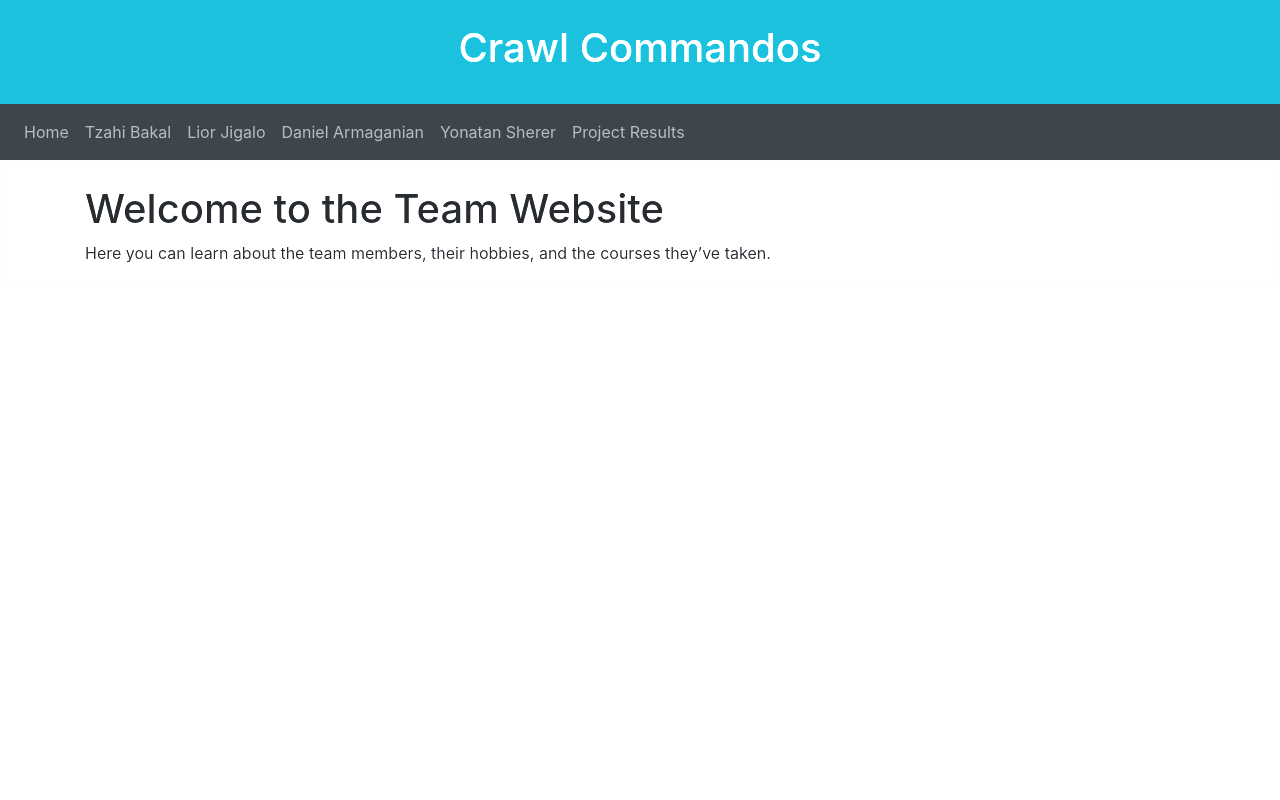
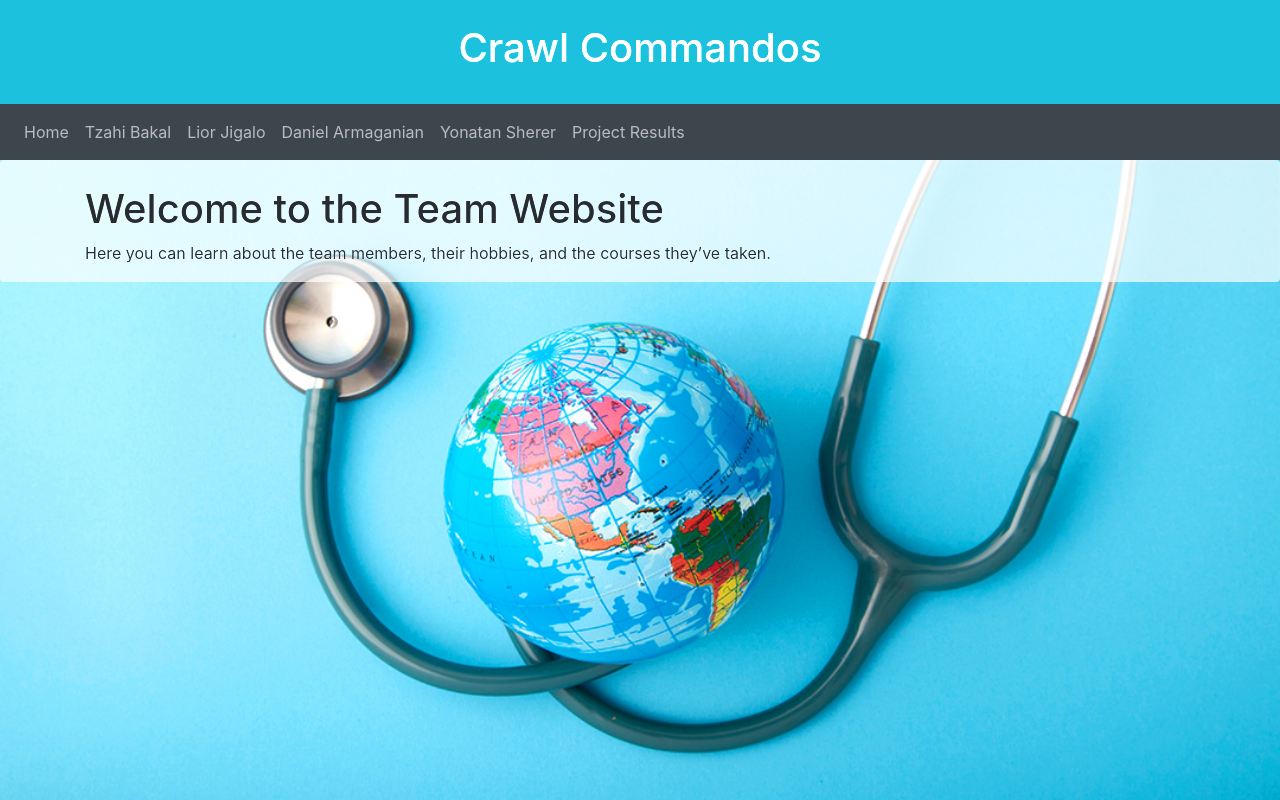
Before and after one commit to audiblemaple/Data-acquisition-course, a plain HTML site: page docs/index.html in a window 1280 px wide. Drawn offline with nearby package versions, Linux system fonts and the light colour scheme.

Commit message:
Updated path

```diff
--- a/docs/index.html
+++ b/docs/index.html
@@ -11,7 +11,7 @@
 <body>
     <style>
         body {
-            background-image: url("Data-acquisition-course/images/background.jpg");
+            background-image: url("/Data-acquisition-course/images/background.jpg");
             background-size: cover;
             background-repeat: no-repeat;
             background-attachment: fixed;
```
